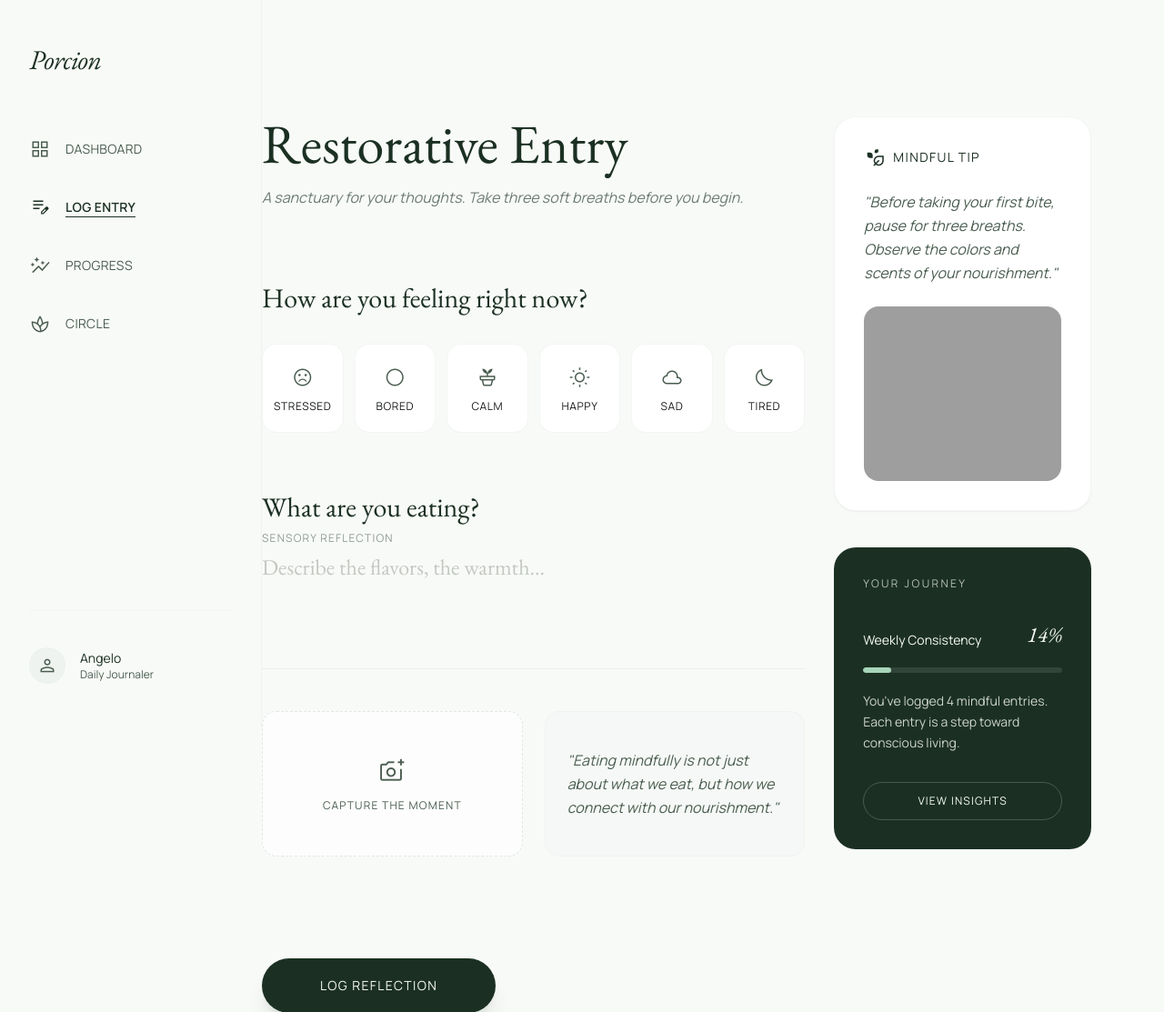
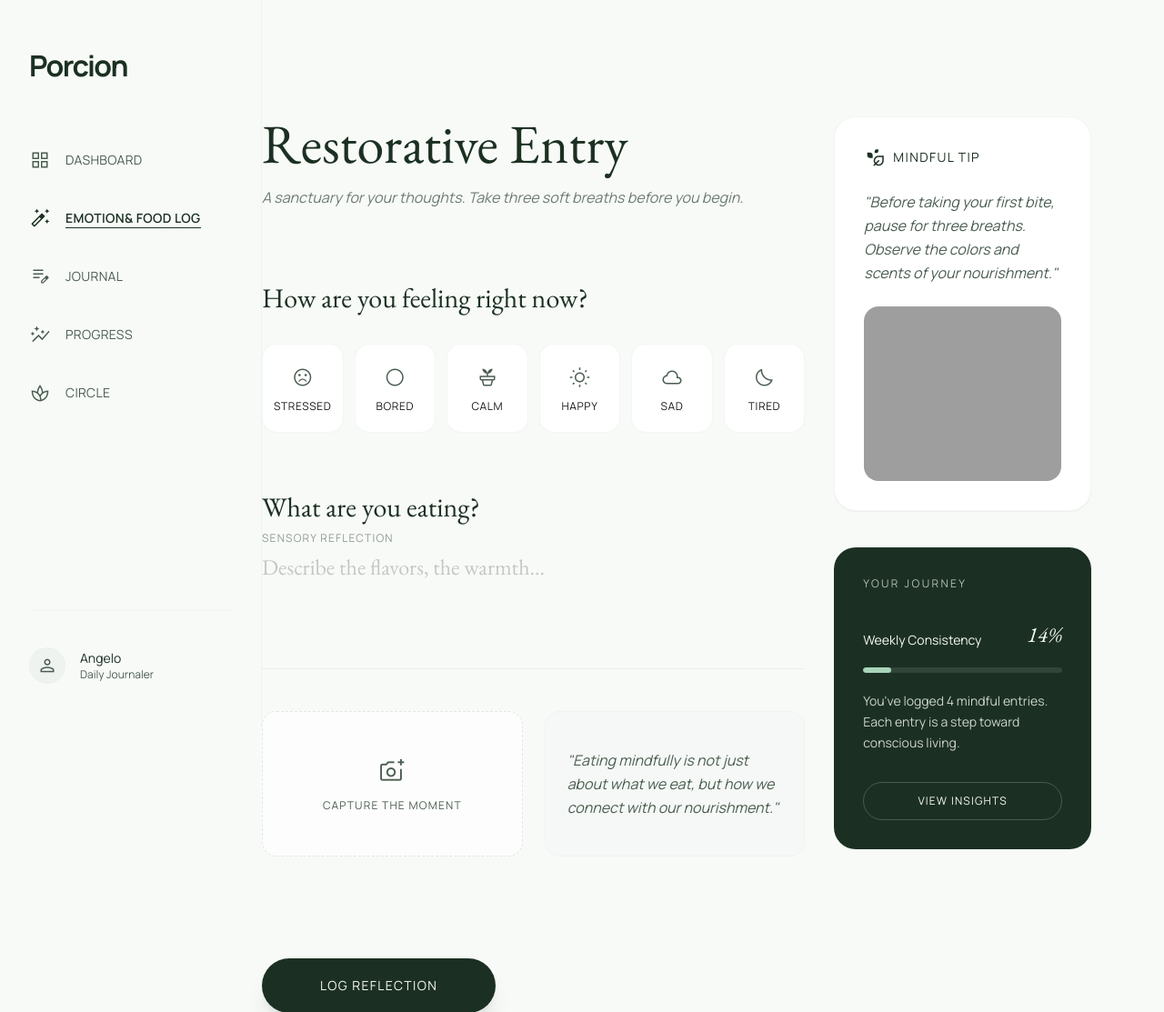
Before and after one commit to emmanuelangelo4199/procion, a Django app: page /tracking/emotion_logger in a window 1280 px wide. Shown: the top 1113 px of the page at 91% size. Run offline with Django 5.2, Linux system fonts and the light colour scheme; a user stored in the database is signed in; data comes from the database, SQL or seed files in the repository; some libraries are stand-ins or nearby versions; grey boxes are pictures that could not be loaded.

Commit message:
feat(tracking): align insights CTAs with the updated tracking experience Update insight prompts and action buttons so they direct users to the correct emotion, journal entry, and journal history views.  improve journal and progress templates Refine the emotion and food logger, journal entry, journal history, detail view, and progress insight templates for a cleaner and more consistent flow.

```diff
--- a/tracking/insights.py
+++ b/tracking/insights.py
@@ -206,8 +206,8 @@ def build_insight_page_context(insight):
                 if top_mood else
                 'Before your next meal, pause for two soft breaths and notice how you feel.'
             ),
-            'cta': 'Open Journal',
-            'url_name': 'journal',
+            'cta': 'Open Emotion',
+            'url_name': 'emotion',
         },
         {
             'icon': 'water_drop',
@@ -220,7 +220,7 @@ def build_insight_page_context(insight):
                 'Name one flavor, texture, or temperature and capture it in your next log.'
             ),
             'cta': 'Log Entry',
-            'url_name': 'journal',
+            'url_name': 'journal_new',
         },
         {
             'icon': 'edit_note',
@@ -233,7 +233,7 @@ def build_insight_page_context(insight):
                 'Your first entry is enough. Capture one mood and one sensory detail today.'
             ),
             'cta': 'Add Reflection',
-            'url_name': 'journal',
+            'url_name': 'journal_history',
         },
     ]
 
--- a/tracking/templates/tracking/emotion_food_logger.html
+++ b/tracking/templates/tracking/emotion_food_logger.html
@@ -130,7 +130,7 @@
         <!-- Desktop Navigation Sidebar -->
         <aside class="hidden md:flex h-screen w-20 lg:w-72 fixed left-0 top-0 flex-col bg-sanctuary-white border-r border-soft-sage/40 py-12 px-8 z-40">
             <div class="mb-16">
-                <a href="{% url 'dashboard' %}" class="font-display-lg text-3xl text-deep-forest italic tracking-tight lg:block hidden">Porcion</a>
+                <a href="{% url 'dashboard' %}" class="text-[32px] font-display font-bold text-primary tracking-tighter">Porcion</a>
                 <a href="{% url 'dashboard' %}" class="font-display-lg text-3xl text-deep-forest italic tracking-tight lg:hidden block">P.</a>
             </div>
             <nav class="flex-1 space-y-8">
@@ -139,8 +139,12 @@
                     <span class="font-label-md text-sm tracking-wide uppercase lg:block hidden">Dashboard</span>
                 </a>
                 <a class="group flex items-center gap-4 text-deep-forest font-semibold" href="{% url 'emotion' %}">
-                    <span class="material-symbols-outlined text-2xl" data-icon="edit_note">edit_note</span>
-                    <span class="font-label-md text-sm tracking-wide uppercase lg:block hidden border-b border-deep-forest">Log Entry</span>
+                    <span class="material-symbols-outlined text-2xl" data-icon="auto_fix_high">auto_fix_high</span>
+                    <span class="font-label-md text-sm tracking-wide uppercase lg:block hidden border-b border-deep-forest">Emotion&amp; Food Log</span>
+                </a>
+                <a class="group flex items-center gap-4 text-earth-gray hover:text-deep-forest transition-all" href="{% url 'journal_history' %}">
+                    <span class="material-symbols-outlined text-2xl group-hover:scale-110 transition-transform" data-icon="edit_note">edit_note</span>
+                    <span class="font-label-md text-sm tracking-wide uppercase lg:block hidden">Journal</span>
                 </a>
                 <a class="group flex items-center gap-4 text-earth-gray hover:text-deep-forest transition-all" href="{% url 'insights' %}">
                     <span class="material-symbols-outlined text-2xl group-hover:scale-110 transition-transform" data-icon="auto_graph">auto_graph</span>
--- a/tracking/templates/tracking/journal_details.html
+++ b/tracking/templates/tracking/journal_details.html
@@ -10,6 +10,7 @@
 <!-- Material Symbols -->
 <link href="https://fonts.googleapis.com/css2?family=Material+Symbols+Outlined:wght,FILL@100..700,0..1&amp;display=swap" rel="stylesheet"/>
 <link href="https://fonts.googleapis.com/css2?family=Material+Symbols+Outlined:wght,FILL@100..700,0..1&amp;display=swap" rel="stylesheet"/>
+<link rel="icon" href="{% static 'image/Container.png' %}" type="icon-image">
 <!-- Tailwind CSS -->
 <script src="https://cdn.tailwindcss.com?plugins=forms,container-queries"></script>
 <script id="tailwind-config">
--- a/tracking/urls.py
+++ b/tracking/urls.py
@@ -4,7 +4,7 @@ from .views import emotion_food, progress_insight, journal_history, journal_new,
 urlpatterns = [
     path('emotion_logger', emotion_food, name='emotion'),
     path('insights', progress_insight, name='insights'),
-     path('journal', journal_history, name='journal_history'),
+    path('journal', journal_history, name='journal_history'),
     path('journal/new/', journal_new, name='journal_new'),
     path('journal/<int:pk>/', journal_detail, name='journal_detail'),
     path('journal/<int:pk>/delete/', journal_delete, name='journal_delete'),
--- a/tracking/views.py
+++ b/tracking/views.py
@@ -61,9 +61,11 @@ def journal_history(request):
     paginator = Paginator(entries, 12)
     page = paginator.get_page(request.GET.get('page'))
 
-    return render(request, 'tracking/journal_history.html', {
+    context = {
         'entries': page,
-    })
+    }
+
+    return render(request, 'tracking/journal_history.html', context)
 
 
 @login_required
```
Also changed, not shown: tracking/templates/tracking/journal_entry.html (+10 -10 lines), tracking/templates/tracking/journal_history.html (+17 -12 lines), tracking/templates/tracking/progress_insight.html (+6 -2 lines).
